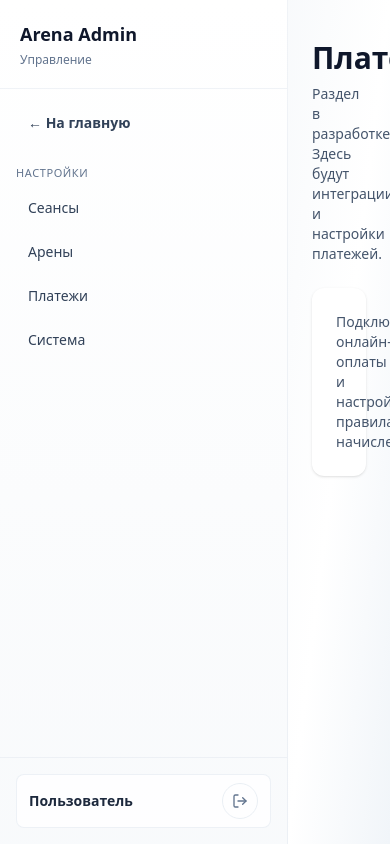
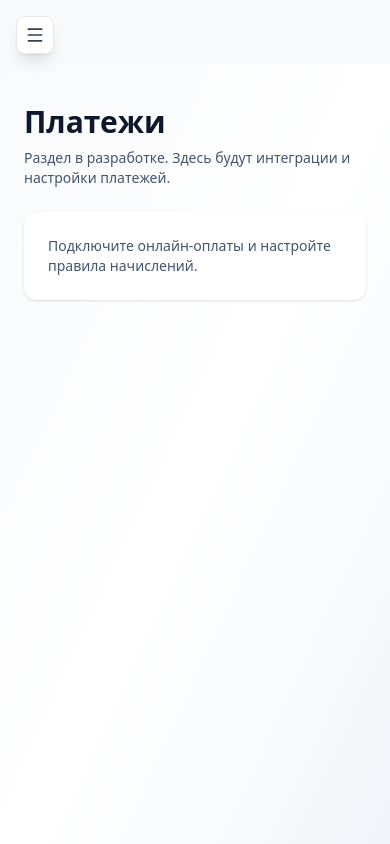
Before and after one commit to Dastan505/arena-admin, a Next.js app: page /settings/payments in a window 390 px wide. Built offline with nearby package versions, Linux system fonts and the light colour scheme; no server answers.

Commit message:
fix: responsive layout for all settings pages, mobile sidebar with hamburger menu

```diff
--- a/app/settings/layout.tsx
+++ b/app/settings/layout.tsx
@@ -1,13 +1,53 @@
+"use client";
+
 import Link from "next/link";
 import UserBadge from "@/components/user-badge";
+import { Menu, X } from "lucide-react";
+import { useState } from "react";
 
 export default function SettingsLayout({ children }: { children: React.ReactNode }) {
+  const [sidebarOpen, setSidebarOpen] = useState(false);
+
   return (
     <div className="flex h-screen bg-slate-50 dark:bg-slate-950">
-      <aside className="w-72 border-r border-slate-200/50 dark:border-slate-800/50 bg-gradient-to-b from-white to-slate-50 dark:from-slate-900 dark:to-slate-950 flex flex-col">
+      {/* Mobile Menu Button */}
+      <button
+        onClick={() => setSidebarOpen(!sidebarOpen)}
+        className="md:hidden fixed top-4 left-4 z-50 p-2 bg-white dark:bg-slate-800 rounded-lg shadow-lg border border-slate-200 dark:border-slate-700"
+        aria-label="Toggle menu"
+      >
+        {sidebarOpen ? (
+          <X className="w-5 h-5 text-slate-700 dark:text-slate-300" />
+        ) : (
+          <Menu className="w-5 h-5 text-slate-700 dark:text-slate-300" />
+        )}
+      </button>
+
+      {/* Backdrop for mobile */}
+      {sidebarOpen && (
+        <div
+          className="md:hidden fixed inset-0 bg-black/50 z-30"
+          onClick={() => setSidebarOpen(false)}
+        />
+      )}
+
+      <aside className={`fixed md:static inset-y-0 left-0 z-40 w-72 border-r border-slate-200/50 dark:border-slate-800/50 bg-gradient-to-b from-white to-slate-50 dark:from-slate-900 dark:to-slate-950 flex flex-col transition-transform duration-300 ease-in-out ${
+        sidebarOpen ? "translate-x-0" : "-translate-x-full md:translate-x-0"
+      }`}>
         <div className="p-5 border-b border-slate-200/50 dark:border-slate-800/50">
-          <h2 className="text-lg font-bold text-slate-900 dark:text-white">Arena Admin</h2>
-          <p className="text-xs text-slate-500 dark:text-slate-400 mt-1">Управление</p>
+          <div className="flex items-center justify-between">
+            <div>
+              <h2 className="text-lg font-bold text-slate-900 dark:text-white">Arena Admin</h2>
+              <p className="text-xs text-slate-500 dark:text-slate-400 mt-1">Управление</p>
+            </div>
+            <button
+              onClick={() => setSidebarOpen(false)}
+              className="md:hidden p-1 hover:bg-slate-100 dark:hover:bg-slate-800 rounded"
+              aria-label="Close menu"
+            >
+              <X className="w-5 h-5 text-slate-600 dark:text-slate-400" />
+            </button>
+          </div>
         </div>
 
         <nav className="flex-1 overflow-y-auto p-4 space-y-2">
@@ -40,7 +80,7 @@ export default function SettingsLayout({ children }: { children: React.ReactNode
         </div>
       </aside>
 
-      <main className="flex-1 overflow-y-auto">{children}</main>
+      <main className="flex-1 overflow-y-auto pt-16 md:pt-0">{children}</main>
     </div>
   );
 }
```
